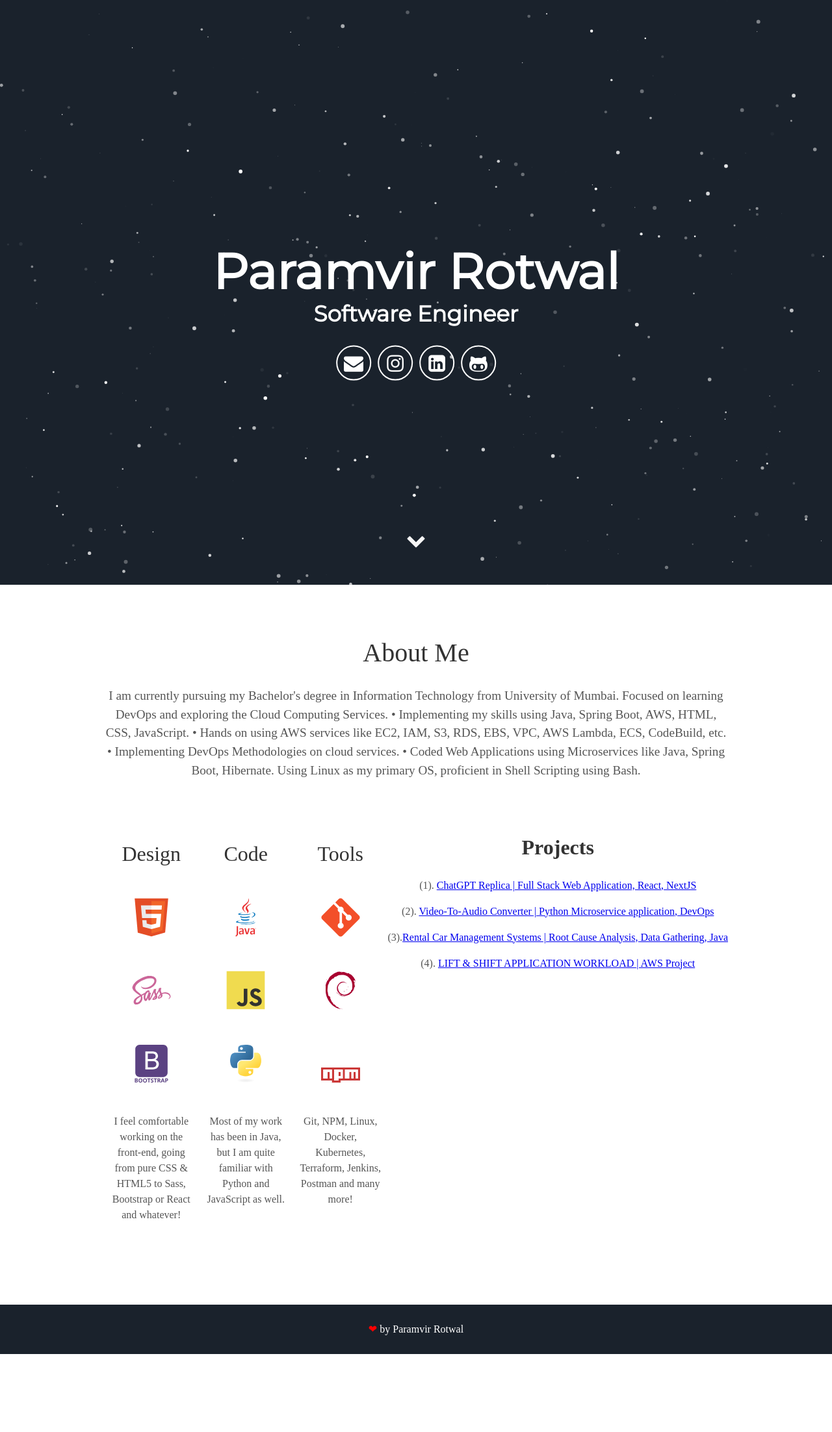
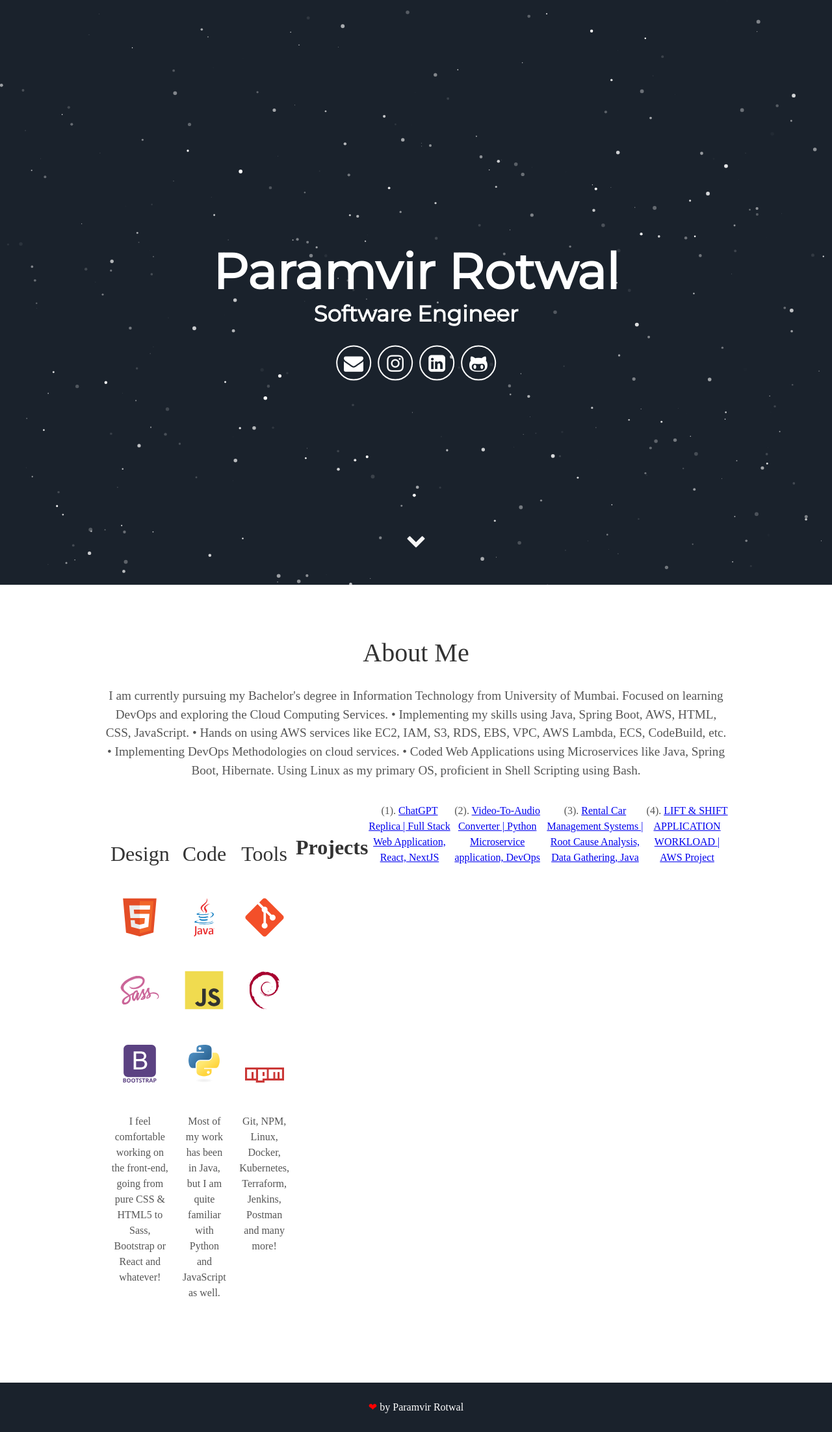
Before and after one commit to pveerrotwal/Portfolio, a Jekyll site: the page built from index.html, in a window 1280 px wide. Shown: the whole page at 65% size. Built offline with Jekyll 4.4.1, drawn with Linux system fonts in a browser that asks for light colours; some web fonts are replaced; before the commit the page ends 2084 px from its top, so only the background shows below that.

Commit message:
Update about.html

```diff
--- a/_includes/about.html
+++ b/_includes/about.html
@@ -45,11 +45,11 @@
     </svg>
     <p>Git, NPM, Linux, Docker, Kubernetes, Terraform, Jenkins, Postman and many more!</p>
   </div>
-  <div class="Project">
+  <div class="user">
     <h2>Projects</h2>
     <p> (1). <a href="https://github.com/pveerrotwal/ChatGPT-Replica-Project">ChatGPT Replica | Full Stack Web Application, React, NextJS</a> </p>
     <p> (2). <a href="https://github.com/pveerrotwal/Video-To-Audio-Microservice-Application">Video-To-Audio Converter | Python Microservice application, DevOps</a> </p>
-    <p> (3).<a href="https://github.com/pveerrotwal/Car-Rental-Booking">Rental Car Management Systems | Root Cause Analysis, Data Gathering, Java</a> </p>
+    <p> (3). <a href="https://github.com/pveerrotwal/Car-Rental-Booking">Rental Car Management Systems | Root Cause Analysis, Data Gathering, Java</a> </p>
     <p> (4). <a href="https://github.com/pveerrotwal/Lift-Shift-Application-Workload">LIFT & SHIFT APPLICATION WORKLOAD | AWS Project</a> </p>
   </div>
 </div>
```
